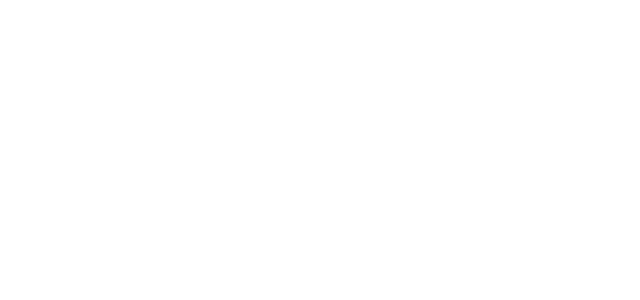
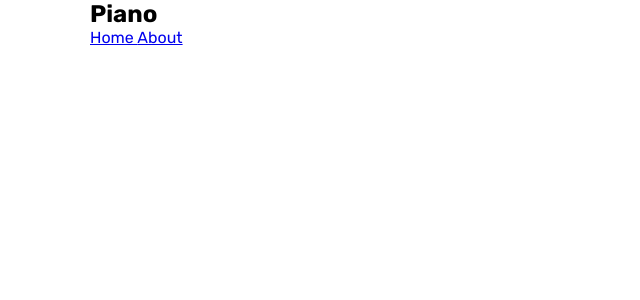
Before and after one commit to AarhamH/MyPiano, a Vue app in the folder vue-client/: page / in a window 1280 px wide. Shown: the top 300 px of the page, without its empty margins (0-640 px from the left). Built offline with nearby package versions, Linux system fonts and the light colour scheme.

Commit message:
Basic header

```diff
--- a/vue-client/src/App.vue
+++ b/vue-client/src/App.vue
@@ -1,9 +1,25 @@
 <script setup>
 import { RouterView } from 'vue-router'
+import Header from "./components/Header.vue"
 </script>
 
 <template>
+  <Header/>
   <RouterView />
 </template>
 
-<style></style>
+<style lang="scss">
+  @import url("https://fonts.googleapis.com/css2?family=Rubik:wght@300;400;500;700&display=swap");
+
+  * {
+    font-family: "Rubik", sans-serif;
+    margin: 0;
+    padding: 0;
+    box-sizing: border-box;
+  }
+
+  .container {
+    max-width: 1100px;
+    margin: 0 auto;
+  }
+</style>
--- /dev/null
+++ b/vue-client/src/components/Header.vue
@@ -0,0 +1,26 @@
+<template>
+    <header>
+        <nav class="container">
+            <div class="title">
+                <h1>Piano</h1>
+            </div>
+            <ul class="nav-routes">
+                <RouterLink to="/">
+                    Home
+                </RouterLink>
+                <RouterLink to="about">
+                    About
+                </RouterLink>
+            </ul>
+        </nav>
+    </header>
+</template>
+
+<script setup>
+import { RouterLink } from 'vue-router';
+
+</script>
+
+<style lang="scss" scoped>
+
+</style>
```
